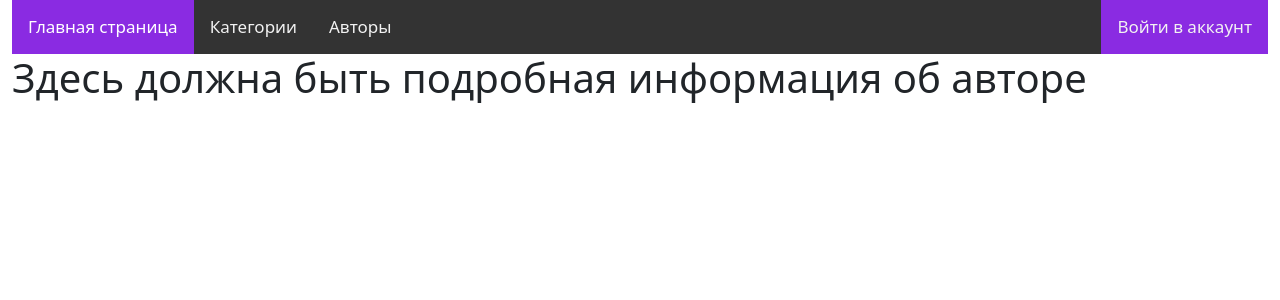
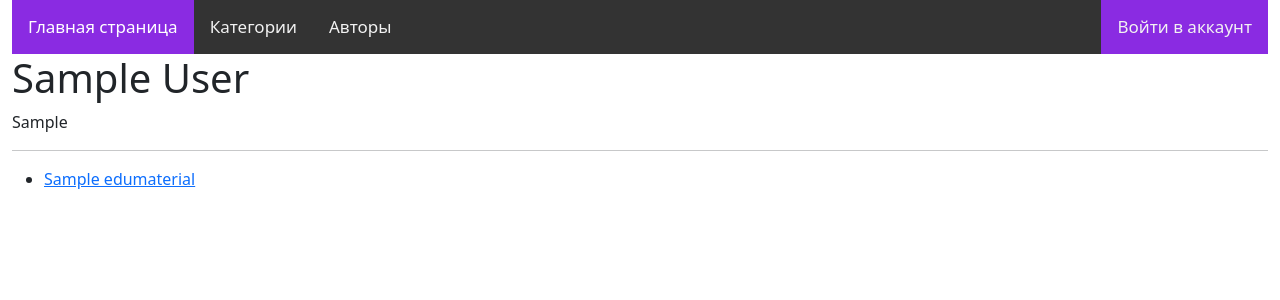
Before and after one commit to aneroid11/EduCatalog, a Django app: page /catalog/author/1 in a window 1280 px wide. Shown: the top 300 px of the page. Run offline with Django 4.2, Linux system fonts and the light colour scheme; tables that the repository leaves empty hold one stand-in row (values such as "Sample post").

Commit message:
author detail

```diff
--- a/catalog/templates/catalog/author_detail.html
+++ b/catalog/templates/catalog/author_detail.html
@@ -1,5 +1,16 @@
 {% extends "catalog/base_generic.html" %}
 
 {% block content %}
-    <h1>Здесь должна быть подробная информация об авторе</h1>
+    <h1>{{ author.first_name }} {{ author.last_name }}</h1>
+    <div class="multiline">{{ author.info }}</div>
+    <hr>
+    {% if author.edumaterial_set.count > 0 %}
+        <ul>
+            {% for material in author.edumaterial_set.all %}
+                <li> <a href="{{ material.get_absolute_url }}">{{ material }}</a></li>
+            {% endfor %}
+        </ul>
+    {% else %}
+        <p>Этот автор пока не написал никаких материалов.</p>
+    {% endif %}
 {% endblock %}
```
